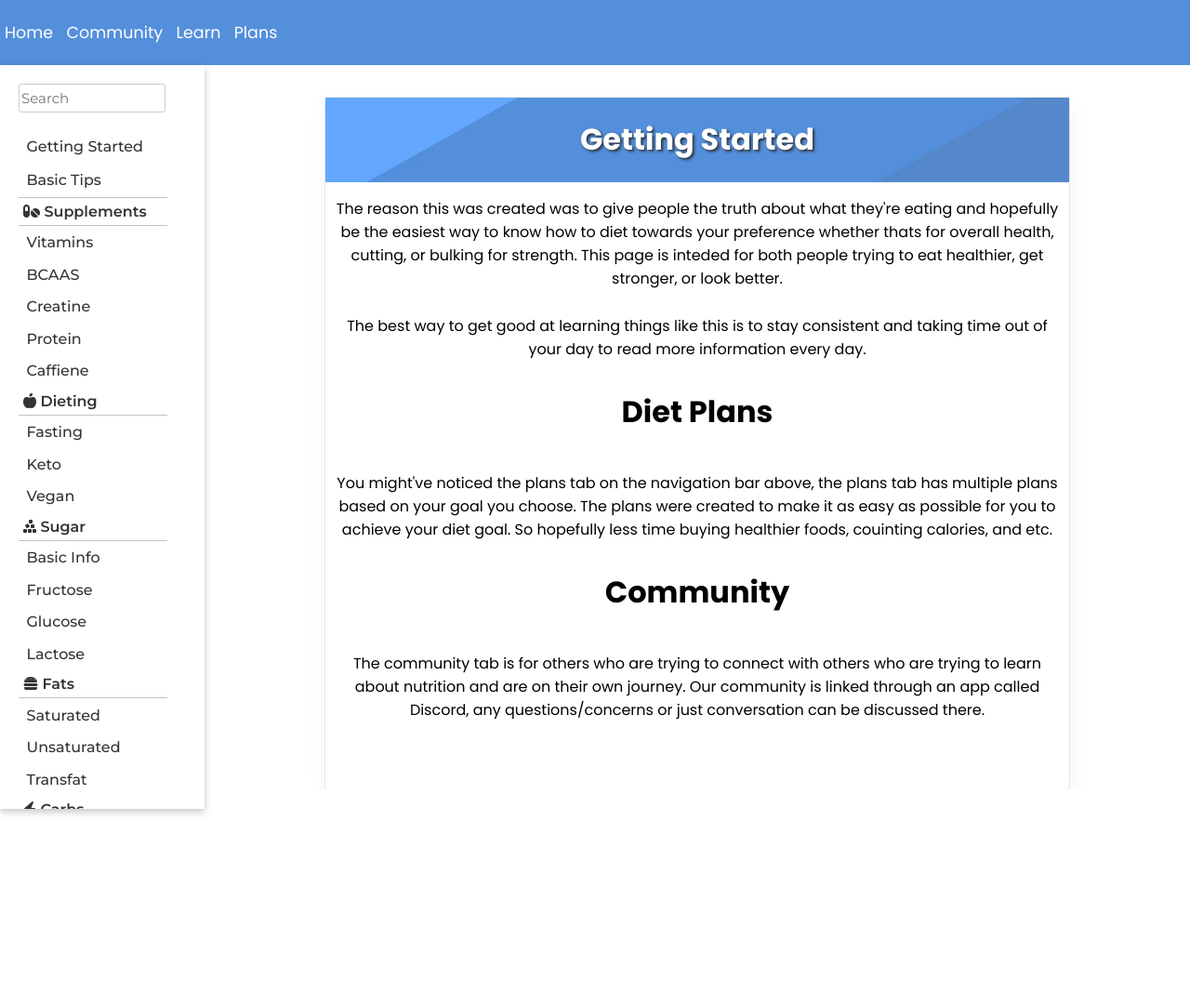
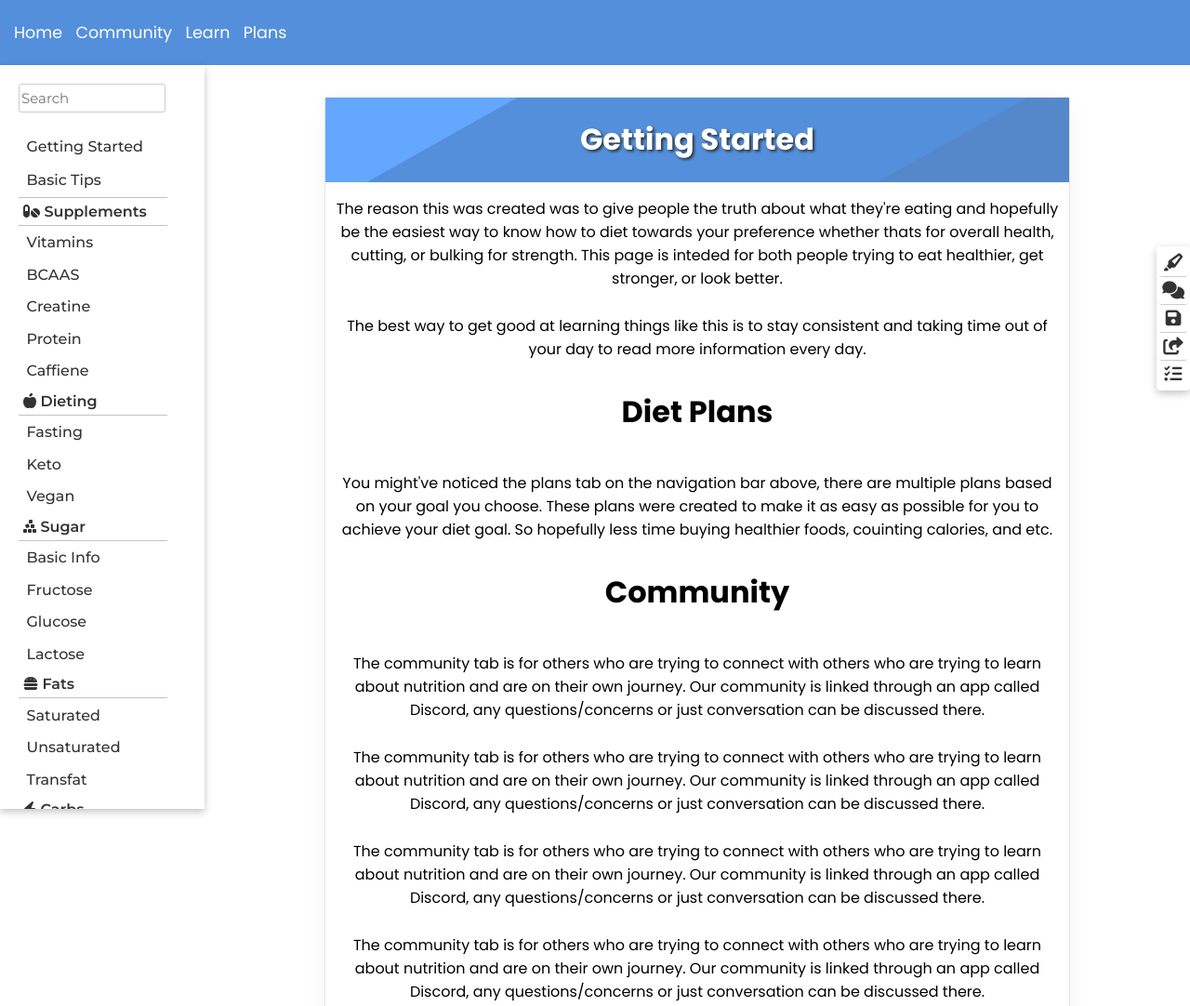
Before and after one commit to cal2net/Nutrition-Website, a plain HTML site: page pages/Learning/getting-started.html in a window 1280 px wide. Shown: the top 1082 px of the page at 93% size. Before the commit the page ends 849 px from the top, so only its background shows below. Drawn offline with Linux system fonts and the light colour scheme.

Commit message:
toolbar beta

```diff
--- a/pages/Learning/getting-started.html
+++ b/pages/Learning/getting-started.html
@@ -64,6 +64,7 @@
             </div>
         </div>
     </div>
+
     <div class="content">
         <div class="main-content">
             <div class="doc-top">
@@ -72,9 +73,20 @@
             <p class="mc-par">The reason this was created was to give people the truth about what they're eating and hopefully be the easiest way to know how to diet towards your preference whether thats for overall health, cutting, or bulking for strength. This page is inteded for both people trying to eat healthier, get stronger, or look better.</p>
             <p class="mc-par">The best way to get good at learning things like this is to stay consistent and taking time out of your day to read more information every day.</p>
             <h1 class="mc-h1">Diet Plans</h1>
-            <p class="mc-par">You might've noticed the plans tab on the navigation bar above, the plans tab has multiple plans based on your goal you choose. The plans were created to make it as easy as possible for you to achieve your diet goal. So hopefully less time buying healthier foods, couinting calories, and etc.</p>
+            <p class="mc-par">You might've noticed the plans tab on the navigation bar above, there are multiple plans based on your goal you choose. These plans were created to make it as easy as possible for you to achieve your diet goal. So hopefully less time buying healthier foods, couinting calories, and etc.</p>
             <h1 class="mc-h1">Community</h1>
             <p class="mc-par">The community tab is for others who are trying to connect with others who are trying to learn about nutrition and are on their own journey. Our community is linked through an app called Discord, any questions/concerns or just conversation can be discussed there.</p>
+            <p class="mc-par">The community tab is for others who are trying to connect with others who are trying to learn about nutrition and are on their own journey. Our community is linked through an app called Discord, any questions/concerns or just conversation can be discussed there.</p>
+            <p class="mc-par">The community tab is for others who are trying to connect with others who are trying to learn about nutrition and are on their own journey. Our community is linked through an app called Discord, any questions/concerns or just conversation can be discussed there.</p>
+            <p class="mc-par">The community tab is for others who are trying to connect with others who are trying to learn about nutrition and are on their own journey. Our community is linked through an app called Discord, any questions/concerns or just conversation can be discussed there.</p>
+
+        </div>
+        <div class="toolbar">
+            <a title="highlight" href="" class="tool"><i class="fa-solid fa-highlighter"></i></a>
+            <a title="notes" href="" class="tool"><i class="fa-solid fa-comments"></i></a>
+            <a title="download page" href="" class="tool"><i class="fa-solid fa-floppy-disk"></i></a>
+            <a title="copy article link" href="" class="tool"><i class="fa-solid fa-share-from-square"></i></a>
+            <a title="list" href="" style="border-bottom: solid 1px #ffffff00" class="tool"><i class="fa-solid fa-list-check"></i></a>
         </div>
     </div>
 </body>
--- a/style.css
+++ b/style.css
@@ -1,4 +1,9 @@
 @import url('https://fonts.googleapis.com/css2?family=Montserrat:ital,wght@0,100;0,200;0,300;0,400;0,500;0,600;0,700;0,800;0,900;1,100;1,200;1,300;1,400;1,500;1,600;1,700;1,800;1,900&family=Poppins:ital,wght@0,100;0,200;0,300;0,400;0,500;0,600;0,700;0,800;0,900;1,100;1,200;1,300;1,400;1,500;1,600;1,700;1,800;1,900&display=swap');
+
+html {
+    scroll-behavior: smooth;
+}
+
 body {
     margin: 0px;
     box-sizing: border-box;
@@ -20,7 +25,9 @@ body {
     font-size: 17.5px;
 }
 
-.nav-links {}
+.nav-links {
+    margin-left: 10px;
+}
 
 nav {
 background-color: #548fdb;
@@ -295,6 +302,34 @@ display: block;
     box-shadow: rgba(0, 0, 0, 0.24) 0px 3px 8px;
 }
 
+.toolbar {
+    padding: 3px;
+    border-radius: 4px;
+    box-shadow: #0000003d 0px 3px 8px;
+    display: flex;
+    flex-direction: column;
+    margin-left: 80%;
+    margin-top: 195px;
+    height: 145px;
+    padding-bottom: 7px;
+    position: fixed;
+}
+
+.tool {
+    color: #333;
+    text-decoration: none;
+    text-align: center;
+    border-bottom: 1px solid #cccccc;
+    font-size: 19px;
+    width: 30px;
+    border-radius: 3px;
+}
+
+.tool:hover {
+    color: #6b6b6b;
+    background-color: rgb(216, 216, 216);
+}
+
 /* Homepage CSS */
 
 .home-content {
```
Also changed, not shown: order-of-op.txt, pages/Learning/carbs/complex.html (added), pages/Learning/carbs/fiber.html (added), pages/Learning/carbs/simple.html (added).
